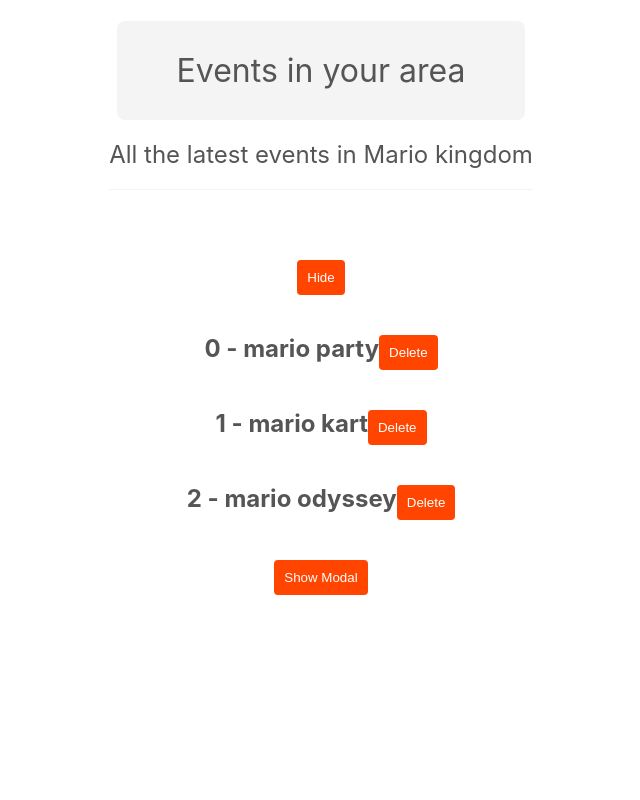
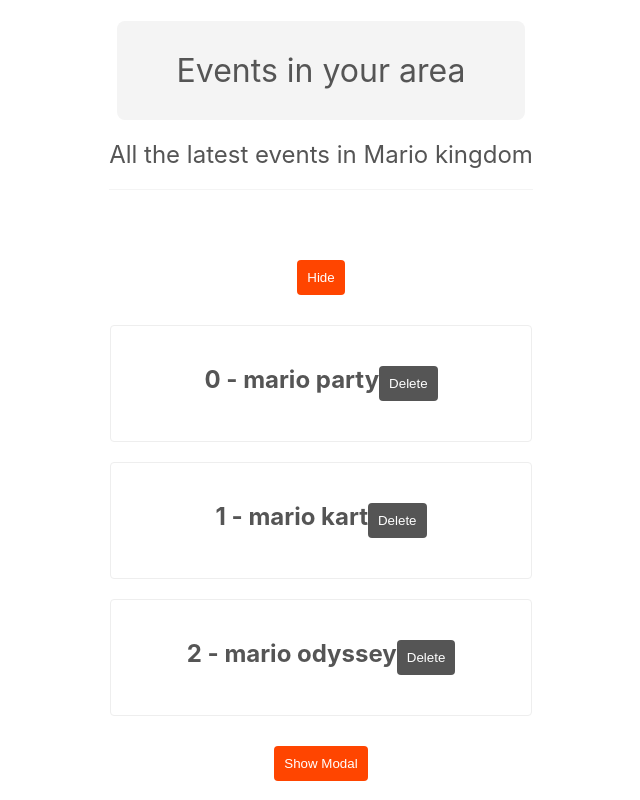
Before and after one commit to Kerlin-Augustin/practice-react, a React (Create React App) app in the folder practice-react/: page / in a window 1280 px wide. Shown: the whole page, without its empty margins (319-959 px from the left). Built offline with nearby package versions, Linux system fonts and the light colour scheme.

Commit message:
module css

```diff
--- a/practice-react/src/components/EventList.js
+++ b/practice-react/src/components/EventList.js
@@ -1,15 +1,16 @@
 import React from 'react'
+import styles from './EventList.module.css'
 
 export default function EventList({ events, handleClick }) {
   return (
     <div>
       {events.map((event, index) => (
-        <React.Fragment key={event.id}>
+        <div className={styles.card} key={event.id}>
           <h2>
             {index} - {event.title}
             <button onClick={() => handleClick(event.id)}>Delete</button>
           </h2>
-        </React.Fragment>
+        </div>
       ))}
     </div>
   )
--- /dev/null
+++ b/practice-react/src/components/EventList.module.css
@@ -0,0 +1,11 @@
+.card{
+  border: 1px solid #eee;
+  box-shadow: 4px 4px 5px rbga(0,0,0,0.5);
+  padding: 10px;
+  max-width: 400px;
+  margin: 20px auto;
+  border-radius: 4px;
+}
+.card button{
+  background: #555;
+}
```
